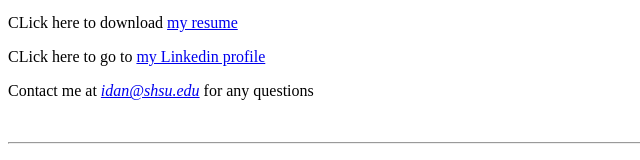
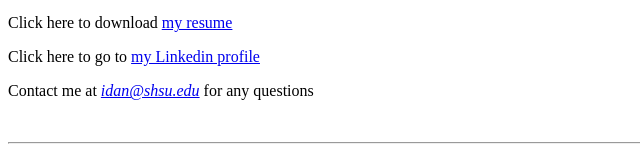
Before and after one commit to dylkidan/dylkidan.github.io, a plain HTML site: page index.html in a window 1280 px wide. Shown: the part 497-657 px from the top of the page, 0-640 px from the left. Drawn offline with Linux system fonts and the light colour scheme.

Commit message:
add index

```diff
--- a/index.html
+++ b/index.html
@@ -26,8 +26,8 @@
             </ul>
 
         </nav>
-        <p>CLick here to download <a href="files/resume.pdf"> my resume</a></p>
-        <p>CLick here to go to <a href="https://www.linkedin.com/in/didan/" target="_blank">my Linkedin profile</a></p>
+        <p>Click here to download <a href="files/resume.pdf"> my resume</a></p>
+        <p>Click here to go to <a href="https://www.linkedin.com/in/didan/" target="_blank">my Linkedin profile</a></p>
         <p>Contact me at <a href="mailto:idan@shsu.edu"><em>idan@shsu.edu</em></a> for any questions</p>
         </main>
         <br>
```
